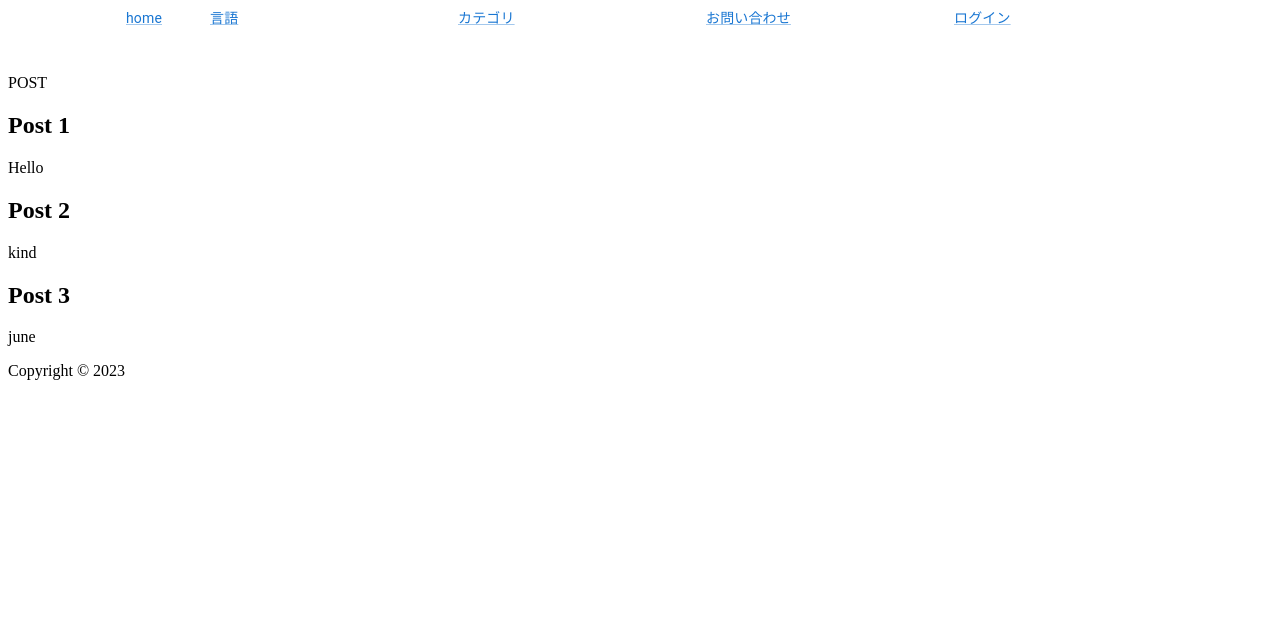
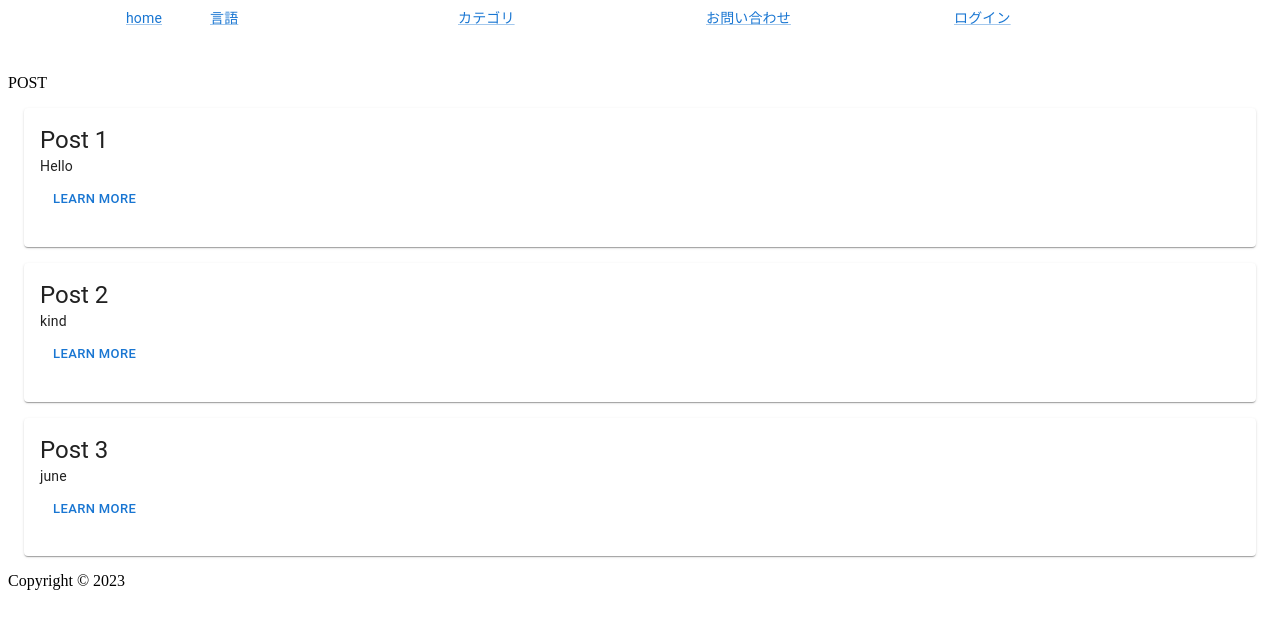
Before and after one commit to CA01971164/blog, a React (Create React App) app in the folder client/: page / in a window 1280 px wide. Shown: the top 628 px of the page. Built offline with nearby package versions, Linux system fonts and the light colour scheme; data requests are answered from the project's data file; the HTML template or start-up script is replaced by a standard one.

Commit message:
Updated Article

```diff
--- a/client/src/Components/Article.tsx
+++ b/client/src/Components/Article.tsx
@@ -1,3 +1,10 @@
+import * as React from "react";
+import Card from "@mui/material/Card";
+import CardActions from "@mui/material/CardActions";
+import CardContent from "@mui/material/CardContent";
+import Button from "@mui/material/Button";
+import Typography from "@mui/material/Typography";
+
 //投稿した記事を表示させる仕組み
 export const Article: React.FC<{ posts: Record<number, Post> }> = ({
   posts,
@@ -5,12 +12,18 @@
   return (
     <>
       {Object.values(posts).map((post) => (
-        <article key={post.id} className="blog-post">
-          <header>
-            <h2>{post.title}</h2>
-          </header>
-          <p>{post.content}</p>
-        </article>
+        <Card sx={{ minWidth: 275, m: 2 }} key={post.id} className="blog-post">
+          <CardContent>
+            <Typography variant="h5" component="div">
+              {post.title}
+            </Typography>
+            <Typography variant="body2">{post.content}</Typography>
+
+            <CardActions>
+              <Button size="small">Learn More</Button>
+            </CardActions>
+          </CardContent>
+        </Card>
       ))}
     </>
   );
```
